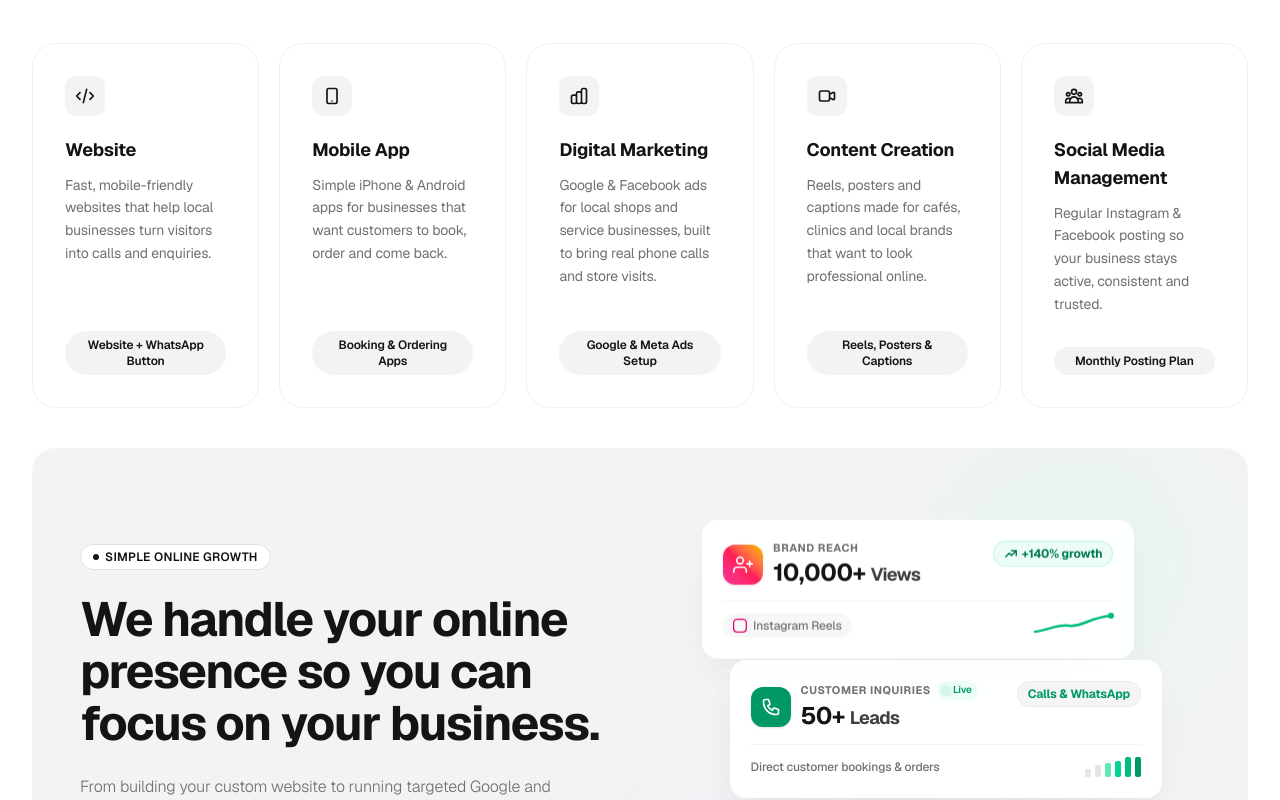
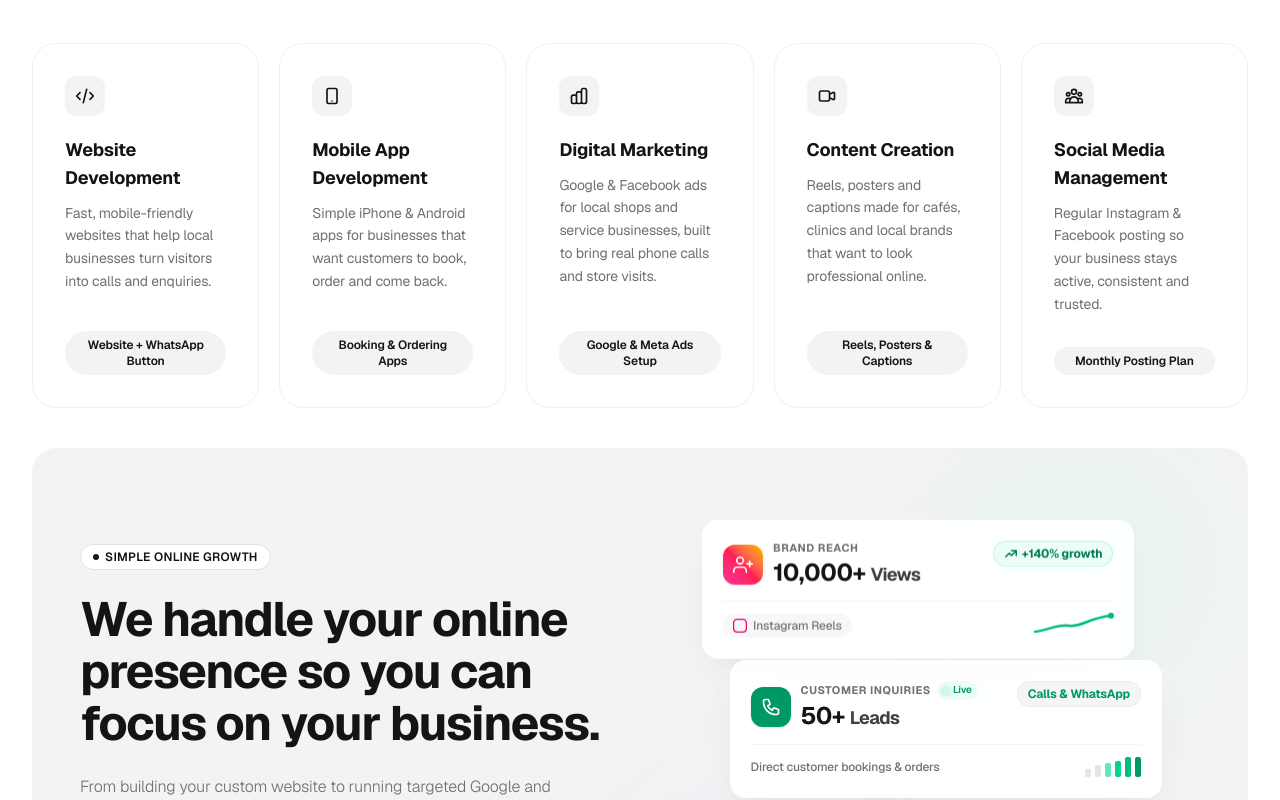
Before and after one commit to Dharsan15/bizzgroww-landingpage, a React (Vite) app: page / in a window 1280 px wide. Shown: the part 960-1760 px from the top of the page. Built offline with nearby package versions, Linux system fonts and the light colour scheme.

Commit message:
minor changes

```diff
--- a/src/components/Footer.jsx
+++ b/src/components/Footer.jsx
@@ -25,8 +25,8 @@ const footerCols = [
   {
     title: 'Services',
     links: [
-      { label: 'Website', href: '#services' },
-      { label: 'Mobile App', href: '#services' },
+      { label: 'Website Development', href: '#services' },
+      { label: 'Mobile App Development', href: '#services' },
       { label: 'Digital Marketing', href: '#services' },
       { label: 'Content Creation', href: '#services' },
       { label: 'Social Media Management', href: '#services' },
--- a/src/components/Hero.jsx
+++ b/src/components/Hero.jsx
@@ -317,7 +317,7 @@ export default function Hero() {
           style={{ willChange: 'filter, opacity, transform' }}
           className="mt-2 sm:mt-4 text-base sm:text-lg md:text-xl font-[300] text-[#707070] leading-relaxed max-w-2xl mx-auto"
         >
-          <strong className="text-[#141414] font-medium">bizgrw</strong> builds modern websites, mobile apps, and online ads that bring real paying customers straight to your door — zero technical knowledge needed.
+          <strong className="text-[#141414] font-medium">bizgrw</strong> builds modern websites, mobile apps, and online ads that bring real paying customers straight to your door zero technical knowledge needed.
         </motion.p>
 
         {/* Primary Action Button — Ink Black Stadium Pill */}
--- a/src/components/Services.jsx
+++ b/src/components/Services.jsx
@@ -5,7 +5,7 @@ const EASE = [0.16, 1, 0.3, 1]
 
 const featureCards = [
   {
-    title: 'Website',
+    title: 'Website Development',
     desc: 'Fast, mobile-friendly websites that help local businesses turn visitors into calls and enquiries.',
     tag: 'Website + WhatsApp Button',
     icon: (
@@ -15,7 +15,7 @@ const featureCards = [
     ),
   },
   {
-    title: 'Mobile App',
+    title: 'Mobile App Development',
     desc: 'Simple iPhone & Android apps for businesses that want customers to book, order and come back.',
     tag: 'Booking & Ordering Apps',
     icon: (
```
